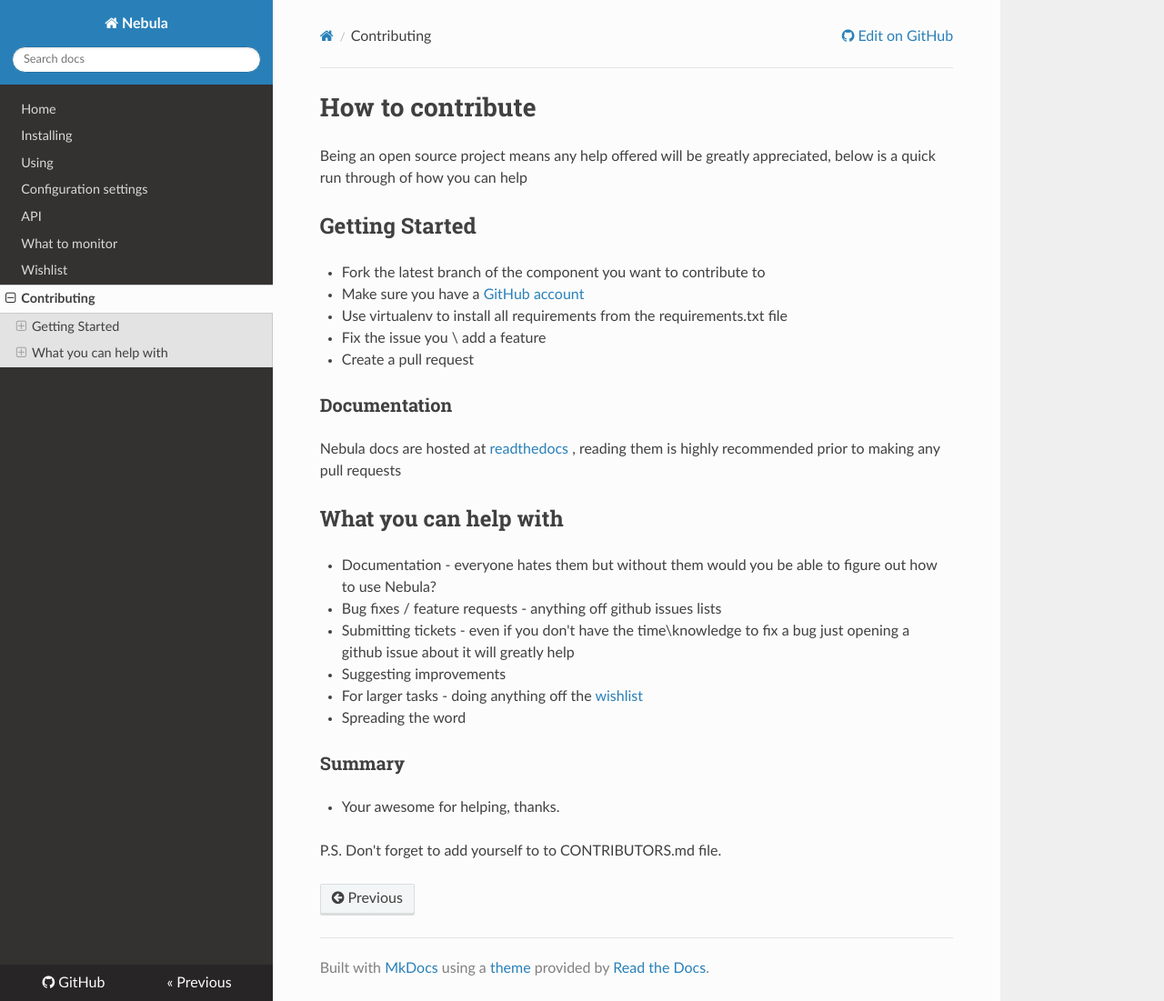
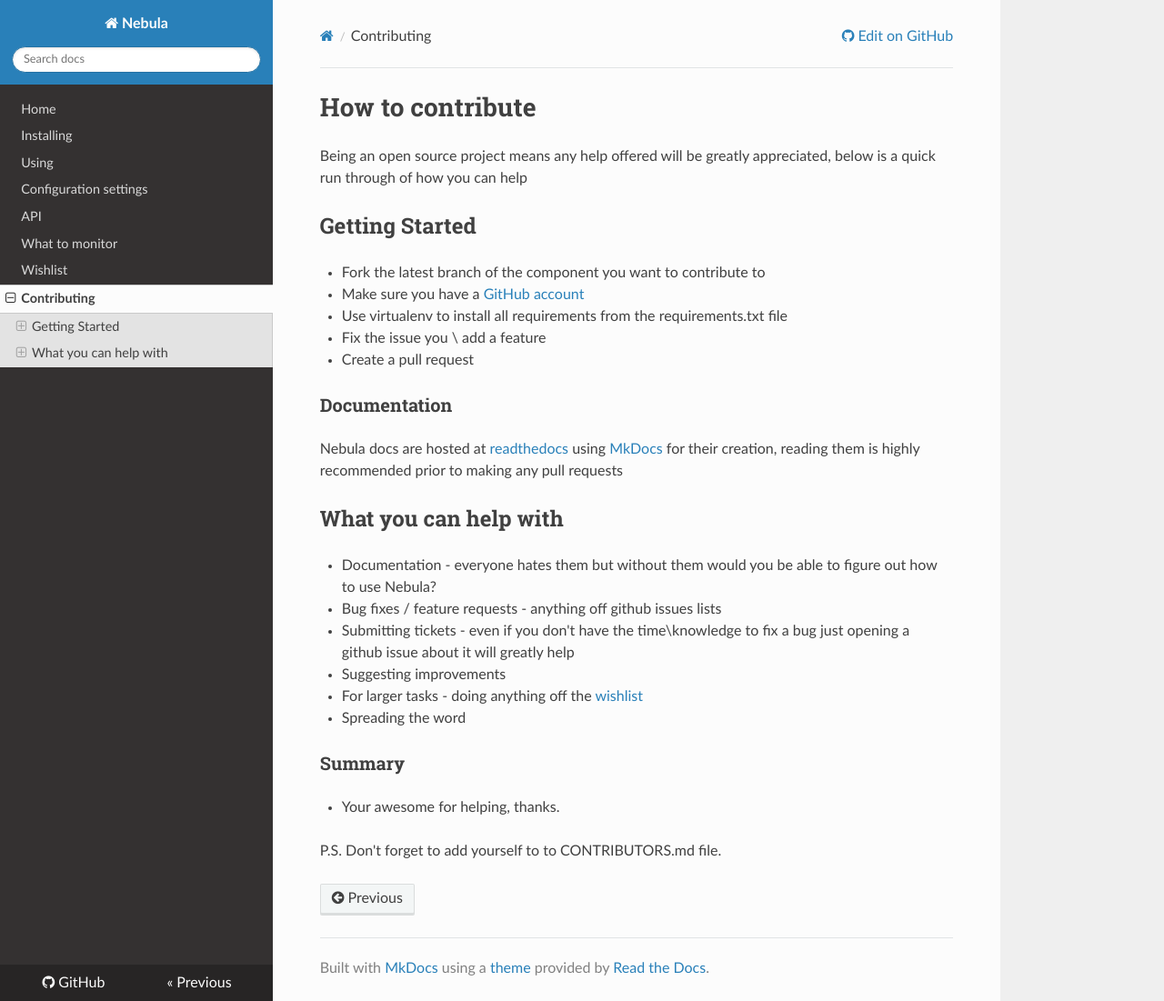
Before and after one commit to nebula-orchestrator/docs, an MkDocs documentation site: the page built from docs/contribute.md, in a window 1280 px wide and 1101 px high. Shown: the whole window at 91% size. Built offline with MkDocs 1.6.1, drawn with Linux system fonts in a browser that asks for light colours; nearby versions of some CDN libraries; old or Windows-style settings are respelled for this version of MkDocs.

Commit message:
contrib guide

```diff
--- a/docs/contribute.md
+++ b/docs/contribute.md
@@ -14,7 +14,7 @@
 
 ### Documentation
 
-Nebula docs are hosted at [readthedocs](http://nebula.readthedocs.io/en/latest/) , reading them is highly recommended
+Nebula docs are hosted at [readthedocs](http://nebula.readthedocs.io/en/latest/) using [MkDocs](http://www.mkdocs.org/) for their creation, reading them is highly recommended
 prior to making any pull requests
 
 ## What you can help with
```
Also changed, not shown: 1 other file.
